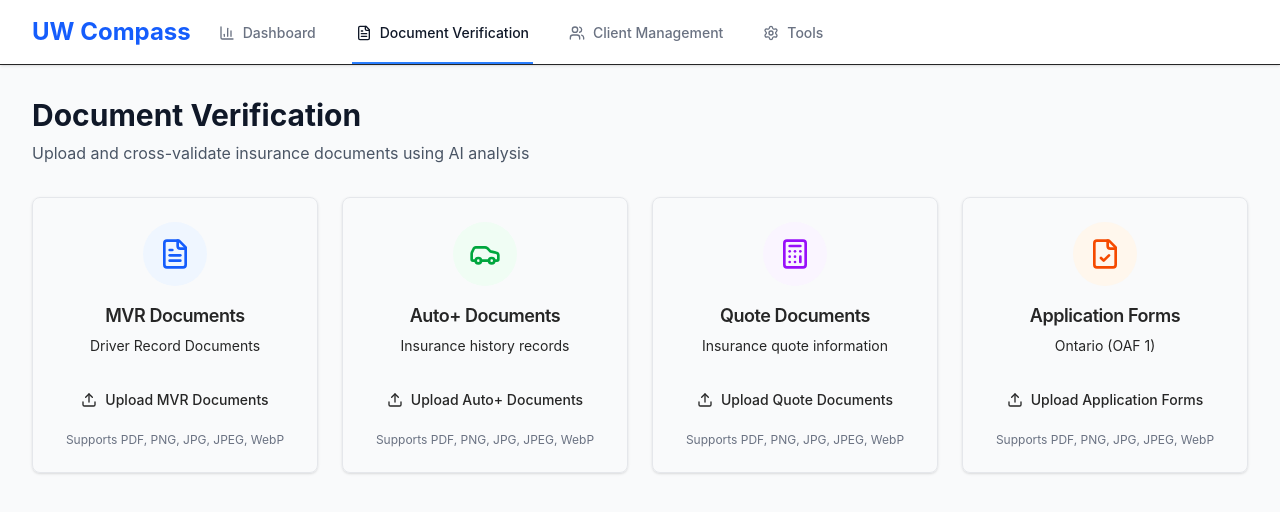
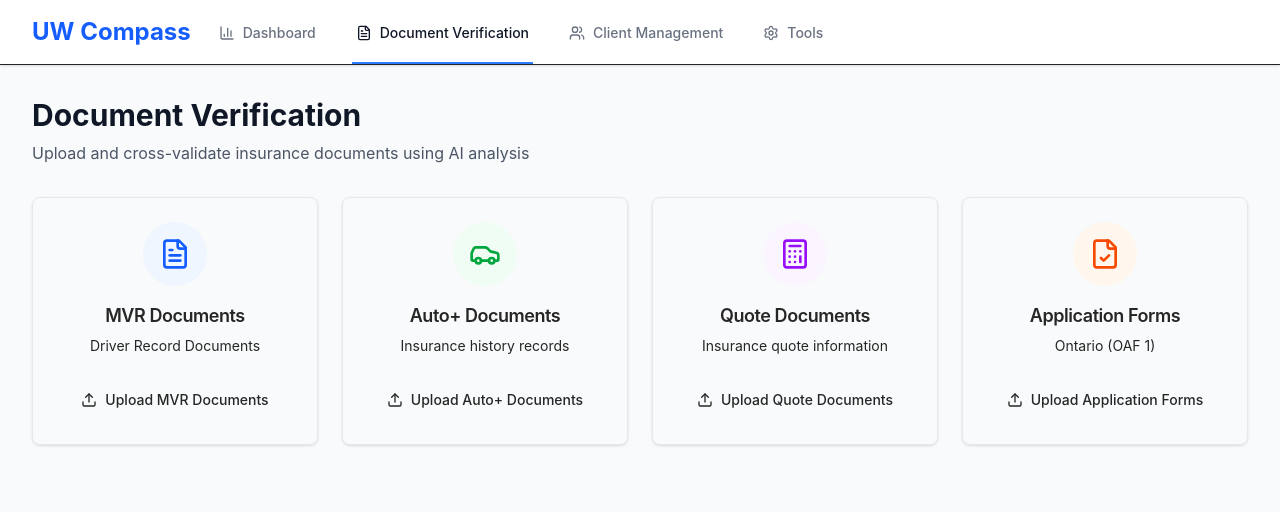
Before and after one commit to uw-compass-bms/Wellcare, a Next.js app: page /app/document-verification in a window 1280 px wide. Shown: the top 512 px of the page. Built offline with nearby package versions, Linux system fonts and the light colour scheme.

Commit message:
ui update

```diff
--- a/src/app/app/document-verification/components/uploaders/BaseUploader.tsx
+++ b/src/app/app/document-verification/components/uploaders/BaseUploader.tsx
@@ -1,5 +1,5 @@
 "use client";
-import React from 'react';
+import React, { useState } from 'react';
 import { Card, CardContent, CardDescription, CardHeader, CardTitle } from '@/components/ui/card';
 import { Button } from '@/components/ui/button';
 import { CheckCircle, Loader2, Upload, Clock, LucideIcon } from 'lucide-react';
@@ -27,9 +27,12 @@ export default function BaseUploader({
   acceptedFormats = ".pdf,.png,.jpg,.jpeg,.webp"
 }: BaseUploaderProps) {
 
+  const [uploadedFileName, setUploadedFileName] = useState<string | null>(null);
+
   const handleFileChange = (event: React.ChangeEvent<HTMLInputElement>) => {
     const file = event.target.files?.[0];
     if (file) {
+      setUploadedFileName(file.name);
       onFileUpload(file);
     }
   };
@@ -159,9 +162,9 @@ export default function BaseUploader({
             </div>
           )}
 
-          <p className="text-xs text-gray-500">
-            Supports PDF, PNG, JPG, JPEG, WebP
-          </p>
+          {uploadedFileName && (
+            <p className="text-xs text-gray-500">Uploaded file: {uploadedFileName}</p>
+          )}
         </div>
       </CardContent>
     </Card>
```
